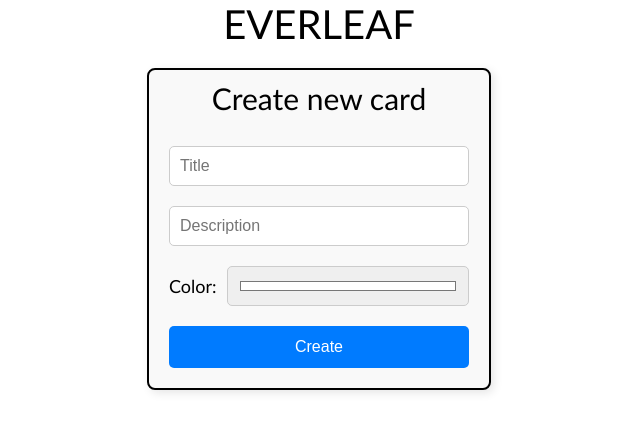
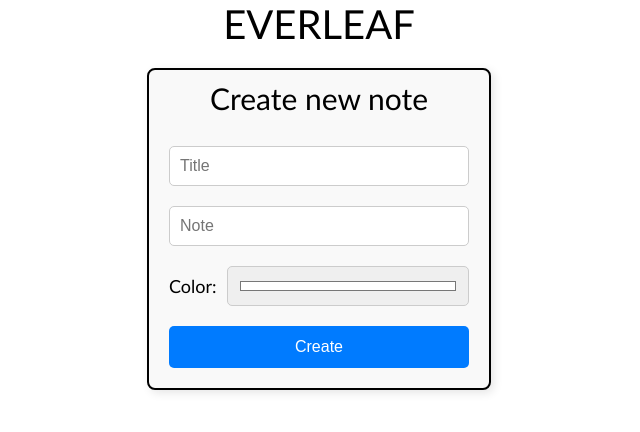
Before and after one commit to AndreiCIlies/Everleaf, a React (Create React App) app: page /create in a window 1280 px wide. Shown: the top 432 px of the page, without its empty margins (321-961 px from the left). Built offline with nearby package versions, Linux system fonts and the light colour scheme.

Commit message:
Added untracked files

```diff
--- a/src/App.css
+++ b/src/App.css
@@ -37,7 +37,7 @@
   }
 }
 
-.cards {
+.notes {
   display: flex;
   flex-wrap: wrap;
   justify-content: flex-start;
--- a/src/App.js
+++ b/src/App.js
@@ -1,13 +1,13 @@
-import { BrowserRouter as Router, Routes, Route, useNavigate } from 'react-router-dom';
+import { BrowserRouter as Router, Routes, Route } from 'react-router-dom';
 import { useState } from 'react';
 import './App.css';
 import Header from './components/Header';
-import Card from './components/Card';
+import Note from './components/Note';
+import CreateNote from './components/CreateNote';
 import Footer from './components/Footer';
-import CreateCard from './components/CreateCard';
 
 function App() {
-  const [cards, setCards] = useState([]);
+  const [notes, setNotes] = useState([]);
 
   return (
     <Router>
@@ -20,14 +20,14 @@ function App() {
             path="/"
             element={
               <>
-                <div className="cards">
-                  {cards.map((card, index) => (
-                    <Card
+                <div className="notes">
+                  {notes.map((note, index) => (
+                    <Note
                       key={index}
-                      title={card.title}
-                      description={card.description}
-                      date={card.date}
-                      color={card.color}
+                      title={note.title}
+                      note={note.note}
+                      date={note.date}
+                      color={note.color}
                     />
                   ))}
                 </div>
@@ -39,7 +39,7 @@ function App() {
           />
           <Route
             path="/create"
-            element={<CreateCard setCards={setCards} />}
+            element={<CreateNote setNotes={setNotes} />}
           />
         </Routes>
       </div>
--- a/src/components/CreateCard.js
+++ b/src/components/CreateNote.js
@@ -1,10 +1,10 @@
+import '../styles/CreateNote.css';
 import { useState } from 'react';
 import { useNavigate } from 'react-router-dom';
-import '../styles/CreateCard.css';
 
-const CreateCard = ({ setCards }) => {
+const CreateNote = ({ setNotes }) => {
     const [title, setTitle] = useState('');
-    const [description, setDescription] = useState('');
+    const [note, setNote] = useState('');
     const [color, setColor] = useState('#ffffff');
 
     const navigate = useNavigate();
@@ -12,17 +12,17 @@ const CreateCard = ({ setCards }) => {
     const handleSubmit = (e) => {
         e.preventDefault();
 
-        if (title && description) {
+        if (title && note) {
             const currentDate = new Date().toISOString().split("T")[0];
-            setCards((prevCards) => [...prevCards, { title, description, date: currentDate, color }]);
+            setNotes((prevNotes) => [...prevNotes, { title, note, date: currentDate, color }]);
             navigate('/');
         }
     }
 
     return (
-        <div className="create-card">
+        <div className="create-note">
             <form onSubmit={handleSubmit}>
-                <p>Create new card</p>
+                <p>Create new note</p>
                 <input
                     type="text"
                     placeholder="Title"
@@ -33,9 +33,9 @@ const CreateCard = ({ setCards }) => {
                 <br/>
                 <input
                     type="text"
-                    placeholder="Description"
-                    value={description}
-                    onChange={(e) => setDescription(e.target.value)}
+                    placeholder="Note"
+                    value={note}
+                    onChange={(e) => setNote(e.target.value)}
                     required
                 />
                 <br/>
@@ -54,4 +54,4 @@ const CreateCard = ({ setCards }) => {
     )
 };
 
-export default CreateCard;
+export default CreateNote;
--- a/src/styles/CreateCard.css
+++ b/src/styles/CreateNote.css
@@ -1,4 +1,4 @@
-.create-card p {
+.create-note p {
     text-align: center;
     font-family: 'Optima';
     font-size: 30px;
@@ -6,7 +6,7 @@
     margin-top: -10px;
 }
 
-.create-card form {
+.create-note form {
     width: 300px;
     margin: 20px auto;
     padding: 20px;
@@ -16,7 +16,7 @@
     box-shadow: 3px 3px 10px rgba(0, 0, 0, 0.1);
 }
 
-.create-card input {
+.create-note input {
     width: 100%;
     padding: 10px;
     font-size: 16px;
@@ -35,7 +35,7 @@
     height: 40px;
 }
 
-.create-card label {
+.create-note label {
     text-align: center;
     font-family: 'Optima';
     font-size: 18px;
@@ -43,7 +43,7 @@
     margin-right: 10px;
 }
 
-.create-card button {
+.create-note button {
     width: 100%;
     padding: 12px;
     font-size: 16px;
@@ -55,6 +55,6 @@
     transition: background-color 0.3s;
 }
 
-.create-card button:hover {
+.create-note button:hover {
     background-color: #0056b3;
 }
```
